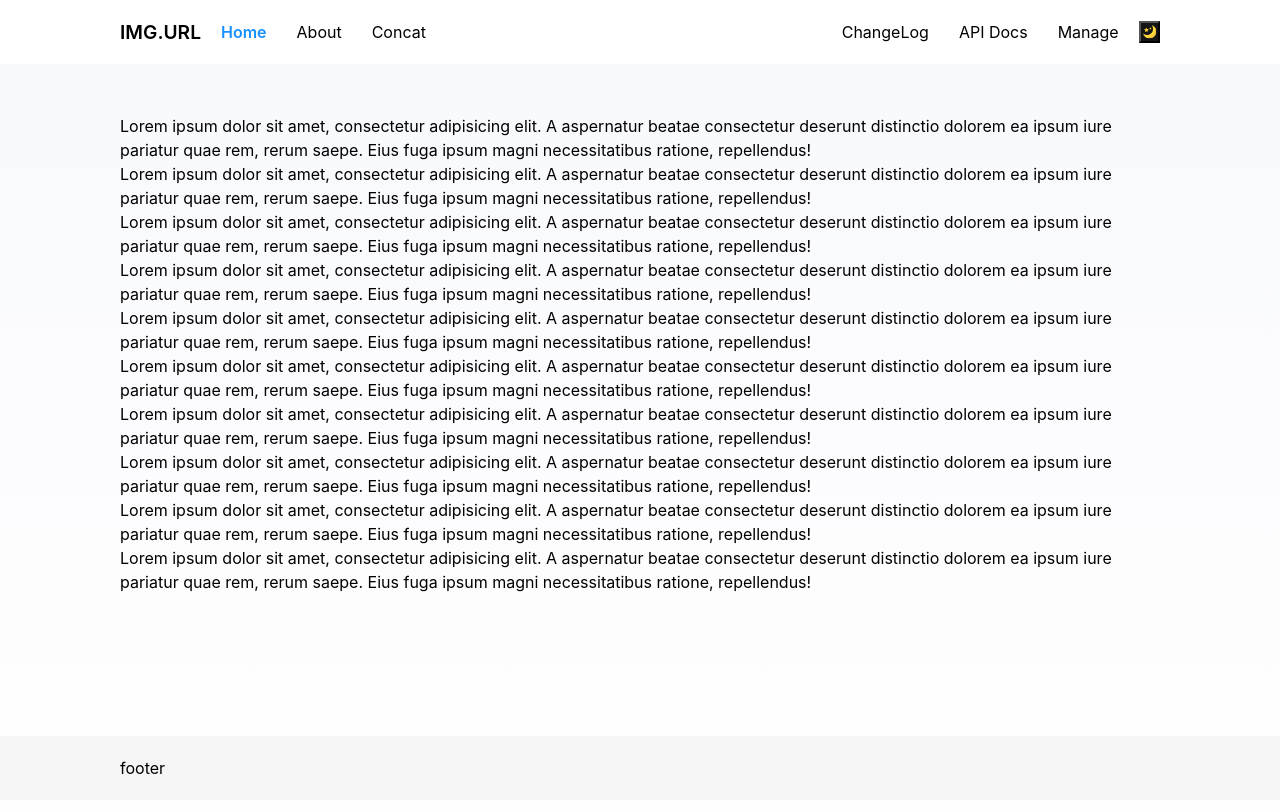
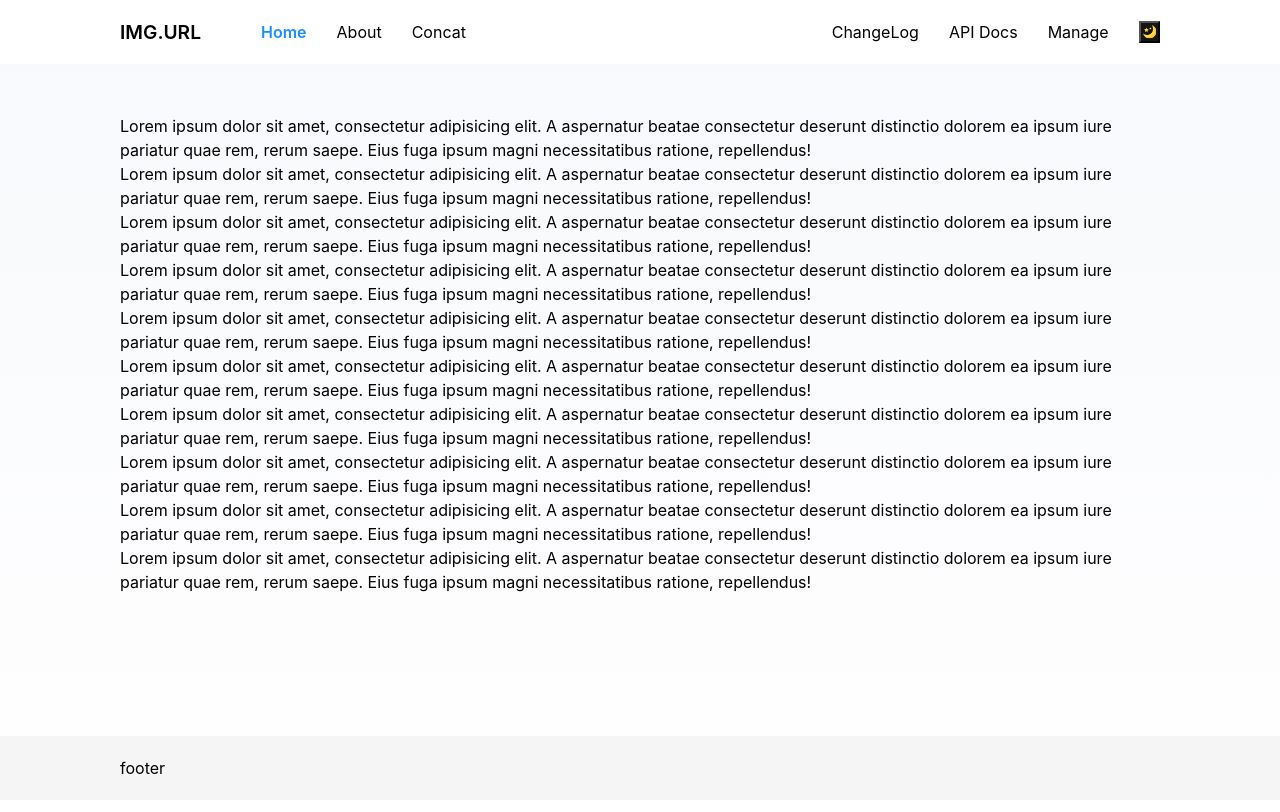
Before and after one commit to leigp555/img-link, a Vue app: page /#/ in a window 1280 px wide. Shown: the top 812 px of the page. Built offline with nearby package versions, Linux system fonts and the light colour scheme.

Commit message:
style: 调整样式

```diff
--- a/src/layout/HomeHeader.vue
+++ b/src/layout/HomeHeader.vue
@@ -1,7 +1,7 @@
 <template>
   <nav>
     <section class="logo">
-      <router-link to="/home">IMG.URL</router-link>
+      <router-link to="/">IMG.URL</router-link>
     </section>
     <section class="navbar">
       <div class="navbar-left">
@@ -40,8 +40,10 @@ const checked = ref<boolean>(false)
 </script>
 
 <style scoped lang="scss">
+$nav_height: 64px;
+$router_gap: 30px;
 nav {
-  height: 64px;
+  height: $nav_height;
   position: fixed;
   top: 0;
   right: 0;
@@ -50,7 +52,7 @@ nav {
   background: #fff;
   padding: 9px 120px;
   display: flex;
-  gap: 20px;
+  gap: $router_gap;
   align-items: center;
   > .logo {
     font-size: 1.2em;
@@ -62,6 +64,7 @@ nav {
   }
   > .navbar {
     display: flex;
+    margin-left: $router_gap;
     flex-grow: 10;
     .router-link-exact-active {
       font-weight: 600;
@@ -71,13 +74,13 @@ nav {
       flex-grow: 10;
       flex-wrap: nowrap;
       > a {
-        margin-right: 30px;
+        margin-right: $router_gap;
       }
     }
     > .navbar-right {
       flex-wrap: nowrap;
       > a {
-        margin-left: 30px;
+        margin-left: $router_gap;
         white-space: nowrap;
       }
     }
```
